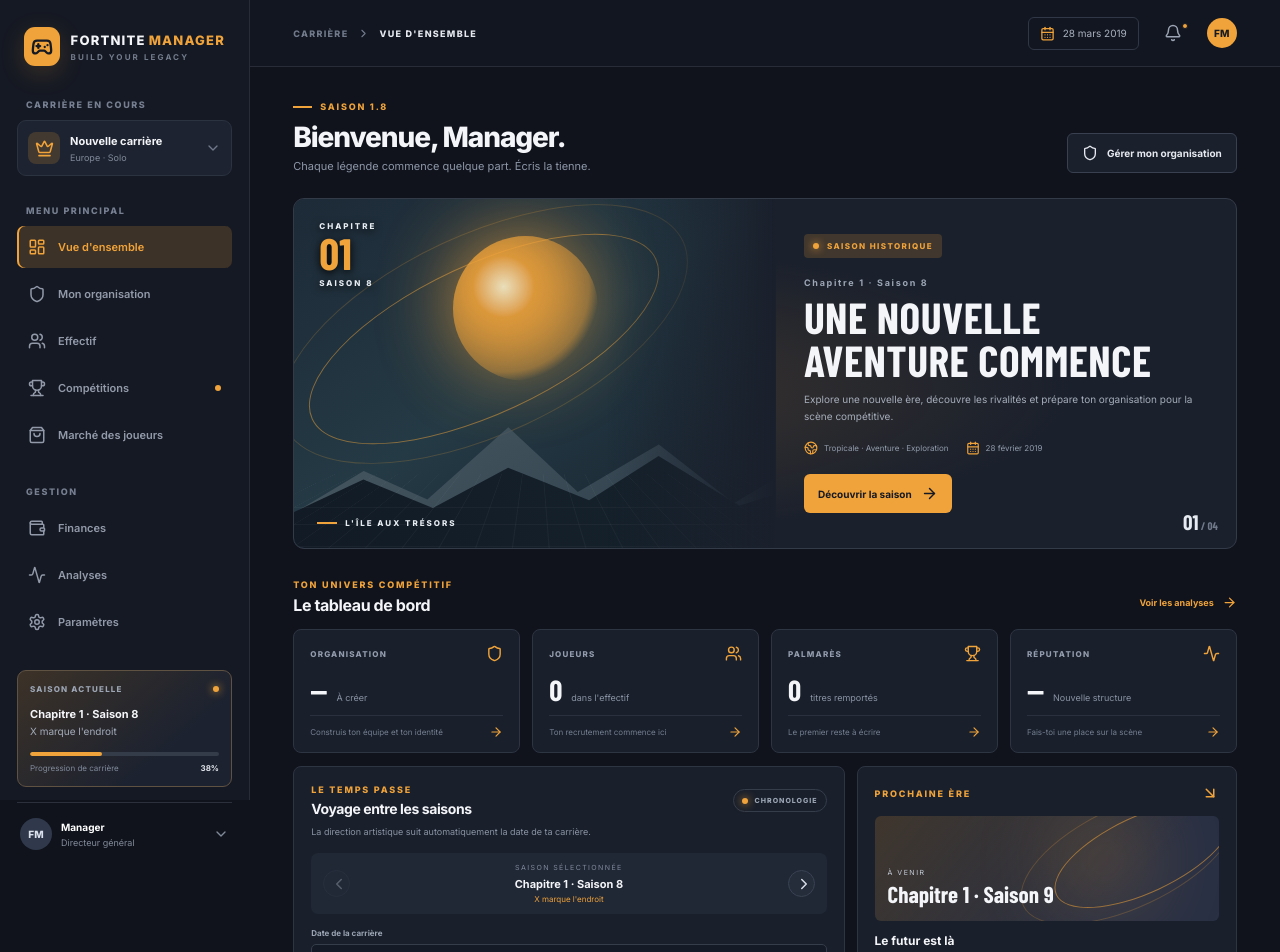
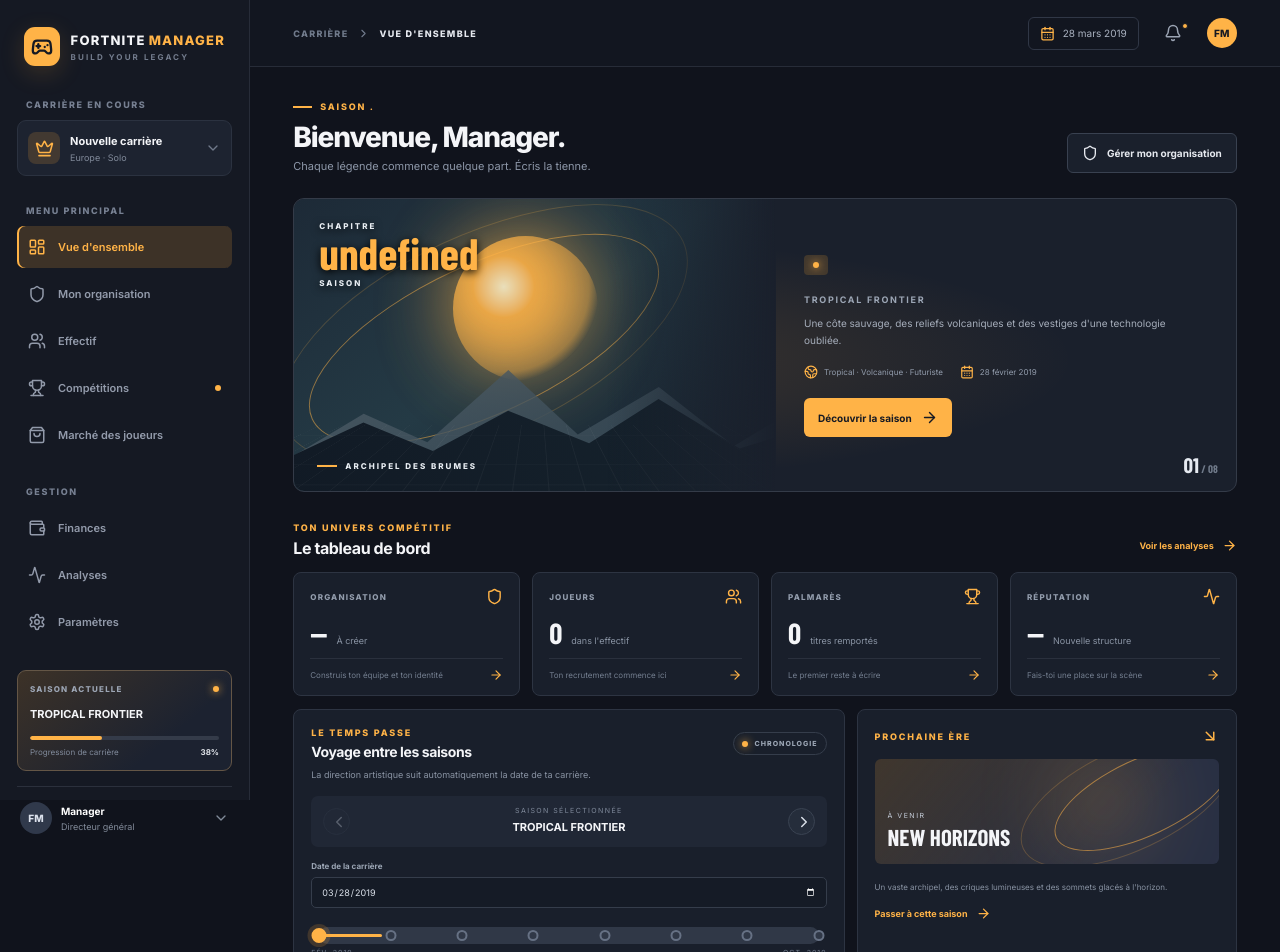
Before and after one commit to Redeagle95/fortnite-manager, a React (Vite) app in the folder frontend/: page / in a window 1280 px wide. Shown: the top 952 px of the page. Built offline with nearby package versions, Linux system fonts and the light colour scheme; a web font is replaced by a local one.

Commit message:
Build immersive seasonal 3D lobby

```diff
--- a/frontend/src/seasons/seasonRegistry.ts
+++ b/frontend/src/seasons/seasonRegistry.ts
@@ -1,88 +1,103 @@
+export type EnvironmentKind =
+  | "tropical"
+  | "ocean"
+  | "alien"
+  | "chrome"
+  | "jungle"
+  | "wasteland"
+  | "neon"
+  | "future";
+
 export type FortniteSeason = {
   id: string;
-  chapter: number;
-  season: number | "X";
-  name: string;
+  year: number;
+  label: string;
+  title: string;
   subtitle: string;
   startsAt: string;
   endsAt: string;
   accent: string;
-  accentSoft: string;
+  sky: string;
+  horizon: string;
+  ground: string;
+  water: string;
   atmosphere: string;
   location: string;
-  headline: string;
+  environment: EnvironmentKind;
   description: string;
-  badge: string;
 };
 
-/**
- * Initial visual catalogue used by the frontend preview.
- * The full historical calendar (all seasons, including special seasons)
- * should be completed from a verified source before production use.
- */
 export const seasonRegistry: FortniteSeason[] = [
   {
-    id: "c1s8",
-    chapter: 1,
-    season: 8,
-    name: "X marque l'endroit",
-    subtitle: "Chapitre 1 · Saison 8",
-    startsAt: "2019-02-28",
-    endsAt: "2019-05-08",
-    accent: "#f0a33a",
-    accentSoft: "rgba(240, 163, 58, .18)",
-    atmosphere: "Tropicale · Aventure · Exploration",
-    location: "L'île aux trésors",
-    headline: "UNE NOUVELLE AVENTURE COMMENCE",
-    description: "Explore une nouvelle ère, découvre les rivalités et prépare ton organisation pour la scène compétitive.",
-    badge: "SAISON HISTORIQUE"
+    id: "era-2019", year: 2019, label: "2019 · Chapitre 1",
+    title: "L'âge des découvertes", subtitle: "TROPICAL FRONTIER",
+    startsAt: "2019-02-28", endsAt: "2019-12-31",
+    accent: "#ffb347", sky: "#f39a62", horizon: "#e76b4c",
+    ground: "#477c54", water: "#269ba5", atmosphere: "Tropical · Volcanique · Futuriste",
+    location: "Archipel des brumes", environment: "tropical",
+    description: "Une côte sauvage, des reliefs volcaniques et des vestiges d'une technologie oubliée."
   },
   {
-    id: "c1s9",
-    chapter: 1,
-    season: 9,
-    name: "Le futur est là",
-    subtitle: "Chapitre 1 · Saison 9",
-    startsAt: "2019-05-09",
-    endsAt: "2019-08-01",
-    accent: "#43d8d0",
-    accentSoft: "rgba(67, 216, 208, .18)",
-    atmosphere: "Futuriste · Néon · Technologie",
-    location: "Neo Tilted",
-    headline: "LE FUTUR CHANGE LA COMPÉTITION",
-    description: "Une nouvelle ville, de nouvelles stratégies et une scène qui accélère. À toi de prendre l'avantage.",
-    badge: "SAISON HISTORIQUE"
+    id: "era-2020", year: 2020, label: "2020 · Chapitre 2",
+    title: "Un monde à explorer", subtitle: "NEW HORIZONS",
+    startsAt: "2020-01-01", endsAt: "2020-12-31",
+    accent: "#62d8c2", sky: "#73c5d5", horizon: "#3d8d9d",
+    ground: "#4b9b7a", water: "#247d9e", atmosphere: "Insulaire · Aquatique · Hivernal",
+    location: "Les îles du renouveau", environment: "ocean",
+    description: "Un vaste archipel, des criques lumineuses et des sommets glacés à l'horizon."
   },
   {
-    id: "c1sx",
-    chapter: 1,
-    season: "X",
-    name: "Hors du temps",
-    subtitle: "Chapitre 1 · Saison X",
-    startsAt: "2019-08-01",
-    endsAt: "2019-10-14",
-    accent: "#b28cff",
-    accentSoft: "rgba(178, 140, 255, .18)",
-    atmosphere: "Rétro · Instable · Temporel",
-    location: "L'île fragmentée",
-    headline: "LE TEMPS EST ENTRE TES MAINS",
-    description: "Les repères changent. Construis ton héritage dans une saison qui bouleverse les habitudes.",
-    badge: "SAISON HISTORIQUE"
+    id: "era-2021", year: 2021, label: "2021 · Invasion",
+    title: "Signal venu du ciel", subtitle: "ALIEN SIGNAL",
+    startsAt: "2021-01-01", endsAt: "2021-12-31",
+    accent: "#b9f36b", sky: "#202d55", horizon: "#5749a8",
+    ground: "#454c67", water: "#4c83b8", atmosphere: "Extraterrestre · Énergétique · Mystérieux",
+    location: "Zone de contact", environment: "alien",
+    description: "Des structures inconnues émergent du sol tandis que des lumières parcourent le ciel."
   },
   {
-    id: "c2s1",
-    chapter: 2,
-    season: 1,
-    name: "Nouveau monde",
-    subtitle: "Chapitre 2 · Saison 1",
-    startsAt: "2019-10-15",
-    endsAt: "2020-02-19",
-    accent: "#55b9a5",
-    accentSoft: "rgba(85, 185, 165, .18)",
-    atmosphere: "Nature · Découverte · Renouveau",
-    location: "Une île inexplorée",
-    headline: "UN NOUVEAU MONDE À CONQUÉRIR",
-    description: "Une nouvelle île ouvre ses portes. Recrute, entraîne et mène ton équipe vers les sommets.",
-    badge: "SAISON HISTORIQUE"
+    id: "era-2022", year: 2022, label: "2022 · Réalité chromatique",
+    title: "La matière se transforme", subtitle: "CHROMATIC SHIFT",
+    startsAt: "2022-01-01", endsAt: "2022-12-31",
+    accent: "#e58bff", sky: "#5a4c91", horizon: "#bb75bd",
+    ground: "#8d719f", water: "#a5d4df", atmosphere: "Chromatique · Onirique · Médiéval",
+    location: "Les terres changeantes", environment: "chrome",
+    description: "Une frontière irréelle où la pierre, les reflets et la végétation semblent changer de nature."
+  },
+  {
+    id: "era-2023", year: 2023, label: "2023 · Frontière sauvage",
+    title: "La nature reprend ses droits", subtitle: "WILD FRONTIER",
+    startsAt: "2023-01-01", endsAt: "2023-12-31",
+    accent: "#b6e66b", sky: "#79b6a7", horizon: "#4d8974",
+    ground: "#477d4d", water: "#378e8d", atmosphere: "Jungle · Ruines · Exploration",
+    location: "La canopée oubliée", environment: "jungle",
+    description: "Une jungle dense, des ruines enfouies et des passages secrets sous la canopée."
+  },
+  {
+    id: "era-2024", year: 2024, label: "2024 · Terres désolées",
+    title: "Survivre à la poussière", subtitle: "DUST & THUNDER",
+    startsAt: "2024-01-01", endsAt: "2024-12-31",
+    accent: "#ff9c4a", sky: "#d8875d", horizon: "#a94e37",
+    ground: "#a96d43", water: "#557b80", atmosphere: "Méditerranéen · Désertique · Post-apocalyptique",
+    location: "Les plaines du levant", environment: "wasteland",
+    description: "Des falaises chaudes, des routes oubliées et une citadelle dressée au milieu des dunes."
+  },
+  {
+    id: "era-2025", year: 2025, label: "2025 · Métropole néon",
+    title: "La ville ne dort jamais", subtitle: "NEON SHOGUN",
+    startsAt: "2025-01-01", endsAt: "2025-12-31",
+    accent: "#ff70c8", sky: "#25264d", horizon: "#593e83",
+    ground: "#34364f", water: "#2b7b91", atmosphere: "Urbain · Japonisant · Néon",
+    location: "District des lanternes", environment: "neon",
+    description: "Une mégalopole verticale, des jardins suspendus et des enseignes qui percent la nuit."
+  },
+  {
+    id: "era-2026", year: 2026, label: "2026 · Nouvelle frontière",
+    title: "L'horizon appartient aux audacieux", subtitle: "SKYLINE ZERO",
+    startsAt: "2026-01-01", endsAt: "2026-12-31",
+    accent: "#70c7ff", sky: "#537fba", horizon: "#263f76",
+    ground: "#536c7b", water: "#3288ae", atmosphere: "Contemporain · Aérien · Évolutif",
+    location: "L'archipel des hauteurs", environment: "future",
+    description: "Des îlots suspendus, des tours élancées et un ciel traversé par des courants lumineux."
   }
 ];
```
